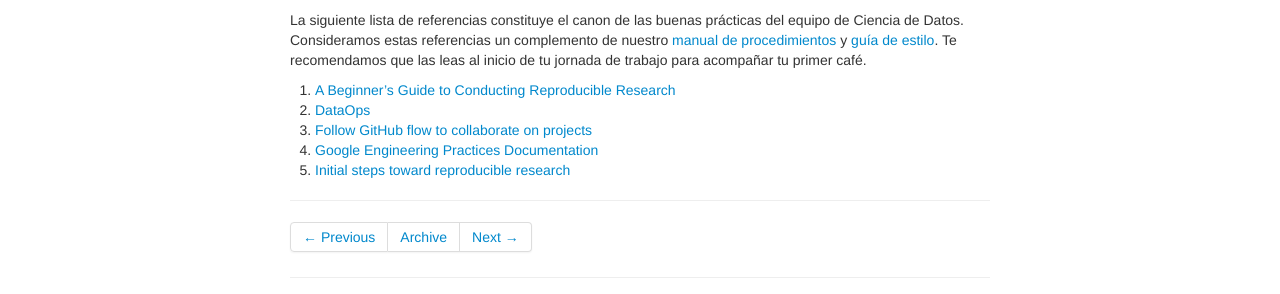
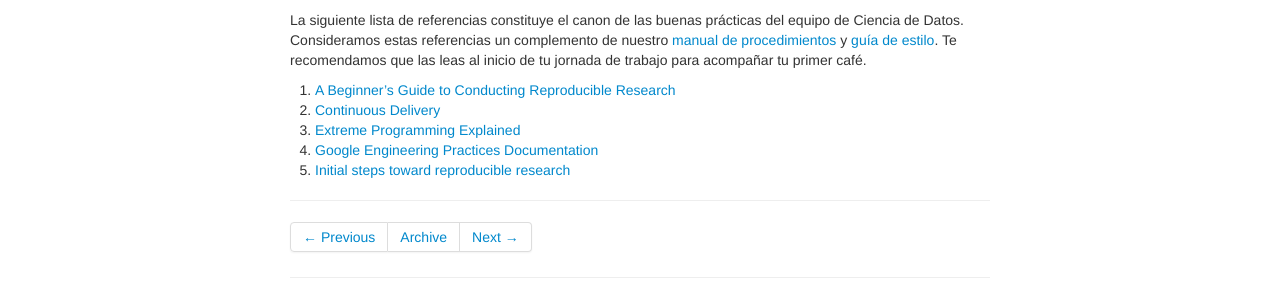
Before and after one commit to LizethMReyes/islasgeci.github.io, a Jekyll site: the page built from _posts/2018-09-03-lecturas_matutinas.md, in a window 1280 px wide. Shown: the part 132-426 px from the top of the page. Built offline with Jekyll 4.4.1, drawn with Linux system fonts in a browser that asks for light colours.

Commit message:
👀 Update references

```diff
--- a/_posts/2018-09-03-lecturas_matutinas.md
+++ b/_posts/2018-09-03-lecturas_matutinas.md
@@ -12,8 +12,7 @@ estilo](https://islas.dev/guia_de_estilo/). Te recomendamos que las leas al inic
 trabajo para acompañar tu primer café.
 
 1. [A Beginner's Guide to Conducting Reproducible Research](https://doi.org/10.1002/bes2.1801)
-1. [DataOps](https://en.wikipedia.org/wiki/DataOps)
-1. [Follow GitHub flow to collaborate on
-   projects](https://docs.github.com/en/get-started/quickstart/github-flow)
+1. [Continuous Delivery](https://learning.oreilly.com/library/view/continuous-delivery-reliable/9780321670250/)
+1. [Extreme Programming Explained](https://learning.oreilly.com/library/view/extreme-programming-explained/0201616416/)
 1. [Google Engineering Practices Documentation](https://google.github.io/eng-practices/)
 1. [Initial steps toward reproducible research](http://kbroman.org/steps2rr/)
```
